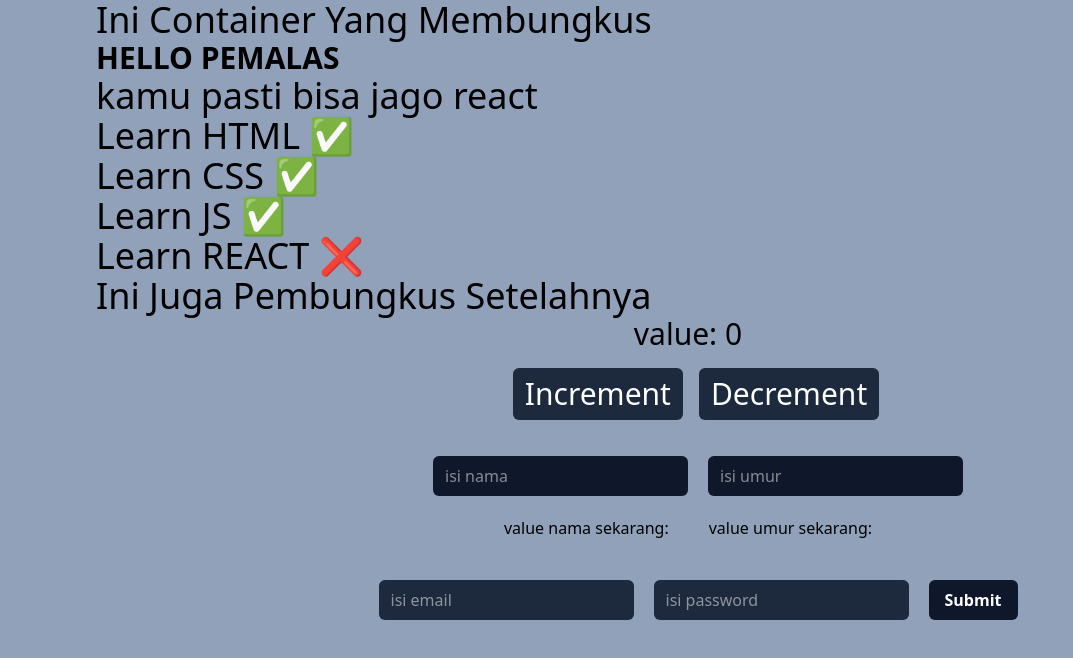
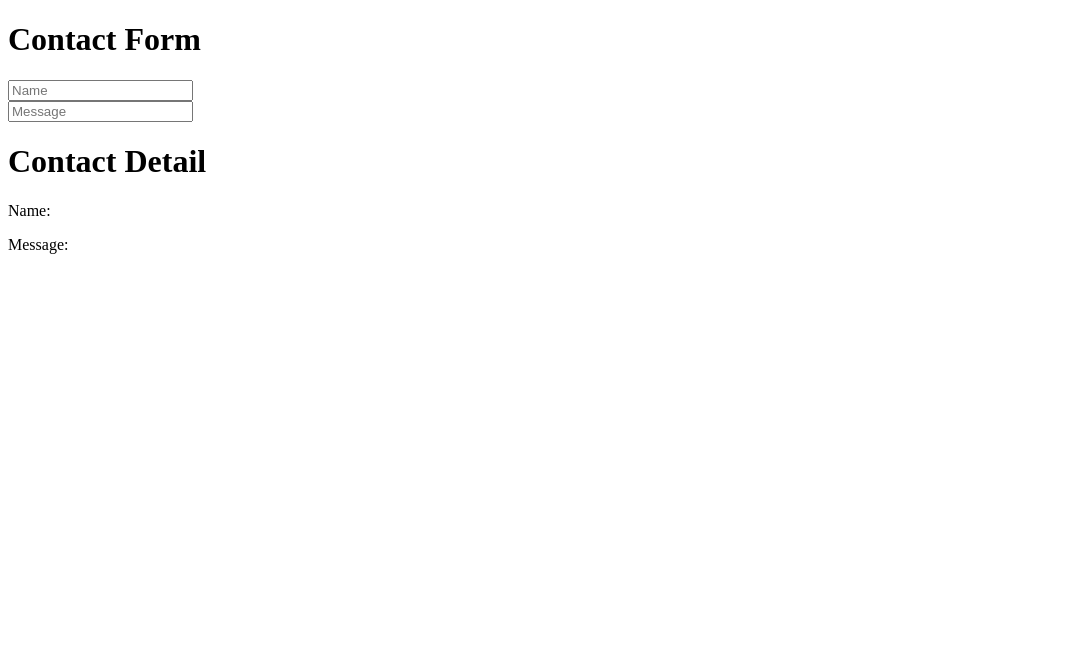
Before and after one commit to jasonenkristo123/React-Journey, a React (Vite) app in the folder react-learn/: page / in a window 1280 px wide. Shown: the top 658 px of the page, without its empty margins (0-1073 px from the left). Built offline with nearby package versions, Linux system fonts and the light colour scheme.

Commit message:
learn state

```diff
--- a/react-learn/index.html
+++ b/react-learn/index.html
@@ -10,6 +10,6 @@
     <div id="root"></div>
     <div id="akar" class="pl-24"></div>
     <div id="baten"></div>
-    <script type="module" src="/src/main.jsx"></script>
+    <script type="module" src="/src/Contact/main.jsx"></script>
   </body>
 </html>
--- /dev/null
+++ b/react-learn/src/Contact/ContactForm.jsx
@@ -0,0 +1,30 @@
+import { useState } from "react";
+
+export default function ContactForm() {
+    const [contact, setContact] = useState({
+        name: "",
+        message: ""
+    })
+
+    function handleName(e) {
+        setContact({...contact, name: e.target.value});
+    }
+
+    function handleMessage(e) {
+        setContact({...contact, message: e.target.value});
+    }
+
+    return (
+        <div>
+            <h1>Contact Form</h1>
+            <form>
+                <input type="text" placeholder="Name" value={contact.name} onChange={handleName}/>
+                <br/>
+                <input type="text" placeholder="Message" value={contact.message} onChange={handleMessage} />
+            </form>
+            <h1>Contact Detail</h1>
+            <p>Name: {contact.name}</p>
+            <p>Message: {contact.message}</p>
+        </div>
+    )
+}
--- /dev/null
+++ b/react-learn/src/Contact/main.jsx
@@ -0,0 +1,10 @@
+import { StrictMode } from "react";
+import { createRoot } from "react-dom/client";
+import ContactForm from "./ContactForm";
+
+createRoot(document.getElementById("root"))
+    .render(
+        <StrictMode>
+            <ContactForm />
+        </StrictMode>
+    )
```
